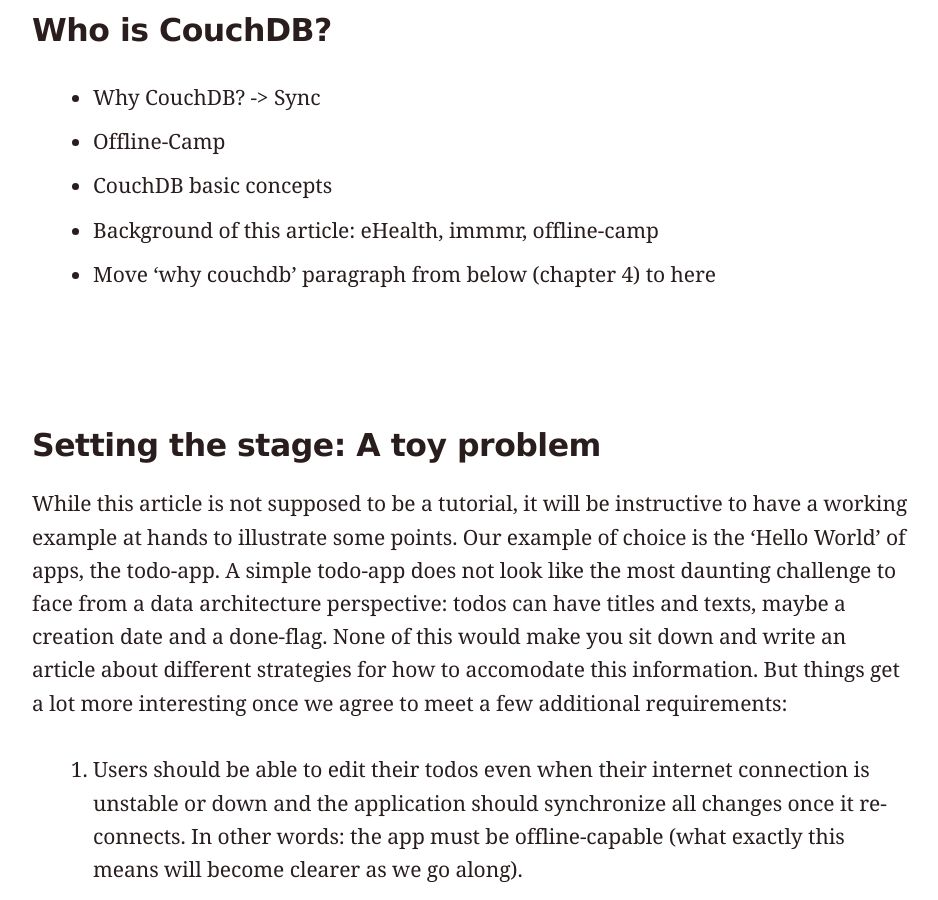
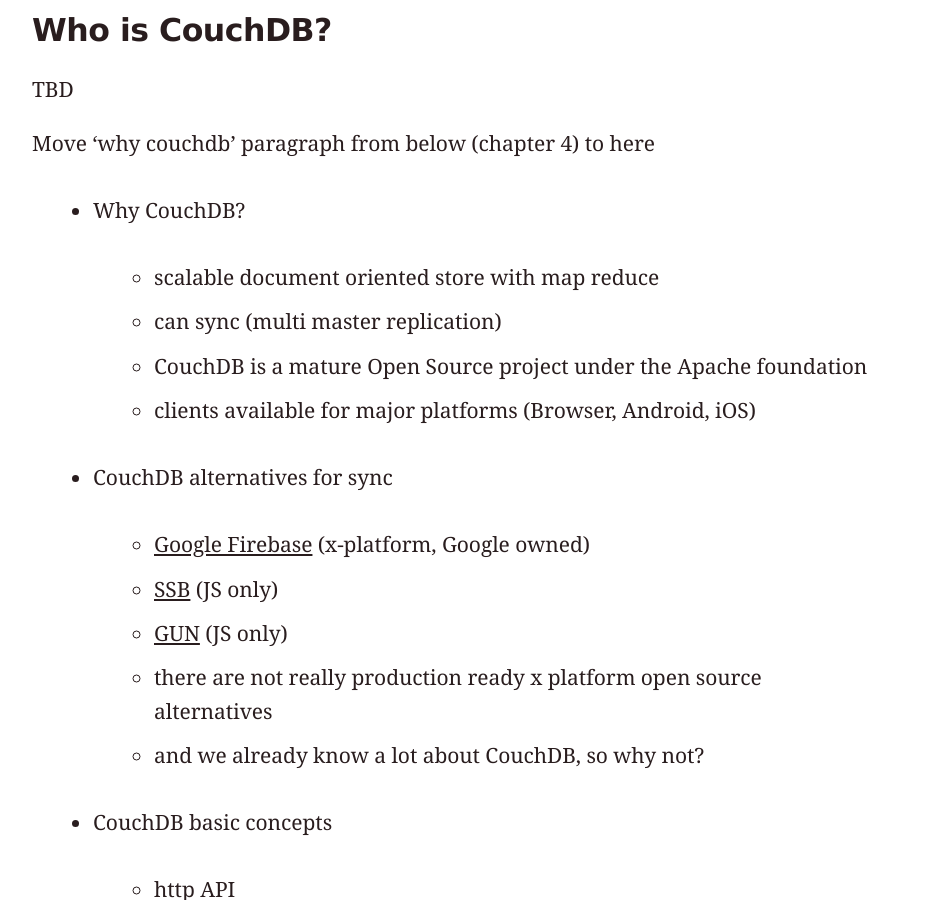
Before and after one commit to jo/sync-tank, a Jekyll site: the page built from migrations.md, in a window 1280 px wide and 900 px high, scrolled down 3501 px. Shown: the whole window, without its empty margins (96-1034 px from the left). Built offline with Jekyll 4.4.1, drawn with Linux system fonts in a browser that asks for light colours; our own code applies the rules of GitHub Pages for plain Markdown files; formulas are drawn with MathJax 3; some of the changed text lies outside the part shown.

Commit message:
outline Who is CouchDB chapter

```diff
--- a/migrations.md
+++ b/migrations.md
@@ -35,12 +35,39 @@
 Moreover Johannes has a decade's worth of experience with distributed databases. He has authored and worked on several widely used tools in the Apache CouchDB ecosystem. He is the main author of the [CouchDB Best Practices](http://ehealthafrica.github.io/couchdb-best-practices/) guidelines he compiled during his work at [eHealth Africa](https://www.ehealthafrica.org/).
 
 ## Who is CouchDB?
+TBD
 
-- Why CouchDB? -> Sync
-- Offline-Camp
+Move 'why couchdb' paragraph from below (chapter 4) to here
+
+- Why CouchDB?
+  - scalable document oriented store with map reduce
+  - can sync (multi master replication)
+  - CouchDB is a mature Open Source project under the Apache foundation
+  - clients available for major platforms (Browser, Android, iOS)
+- CouchDB alternatives for sync
+  - [Google Firebase](https://firebase.google.com/products/realtime-database/) (x-platform, Google owned)
+  - [SSB](http://scuttlebot.io/) (JS only)
+  - [GUN](http://gun.js.org/) (JS only)
+  - there are not really production ready x platform open source alternatives
+  - and we already know a lot about CouchDB, so why not?
 - CouchDB basic concepts
+  - http API
+  - databases are lightweight, `PUT $COUCH/my-db`
+  - atoms: documents
+    - `_id` is a db wide unique identifier (string). Put here everything you want to have unique.
+    - `_rev` is optimistic locking mechanism. For each doc a revision tree is maintained. A linear revision history can be branched during replication. Old revisions are removed during compactation, but not so the revision tree.
+    - `_conflicts` can arise during replication in a split brain scenario. CouchDB keeps all conflicting revisions and decides on a deterministic way a winning rev
+  - the [replication protocol](http://docs.couchdb.org/en/2.1.1/replication/protocol.html) based on basic http api
+    - there is pull and push replication, for sync use both
+    - you can filter replication via Mango selectors or (traditionally) by using filter functions
+  - Querying
+    - Map Reduce [Simplied Data Processing on Large Clusters](https://static.googleusercontent.com/media/research.google.com/en//archive/mapreduce-osdi04.pdf)
+    - [Mango selectors](http://docs.couchdb.org/en/2.1.1/api/database/find.html) are based on map reduce. Use a declarative JSON syntax to find documents.
 - Background of this article: eHealth, immmr, offline-camp
-- Move 'why couchdb' paragraph from below (chapter 4) to here
+  - Johannes worked on eHA together with Jan Lenard on a first migration concept
+  - when he joined immmr he faced fear of changing data schema
+  - sat together with Ben Kampmann and invented the Per version database migration concept
+  - discussed this concept on the [offline camp berlin 2017](http://offlinefirst.org/camp/berlin/) with Gregor Martinus, Bradley Holt and others
 
 
 ## Setting the stage: A toy problem
```
